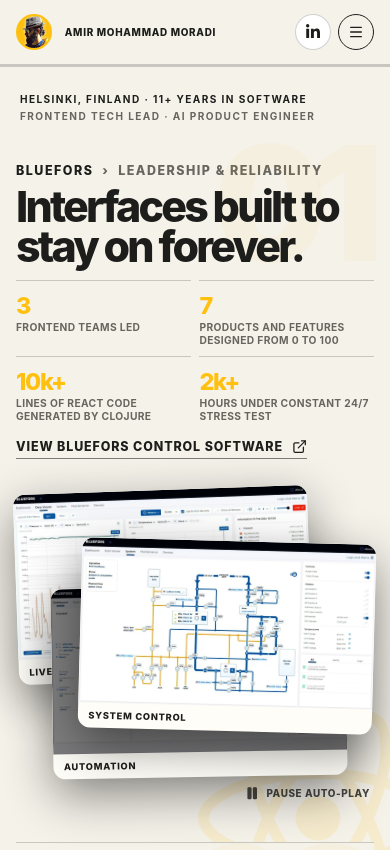
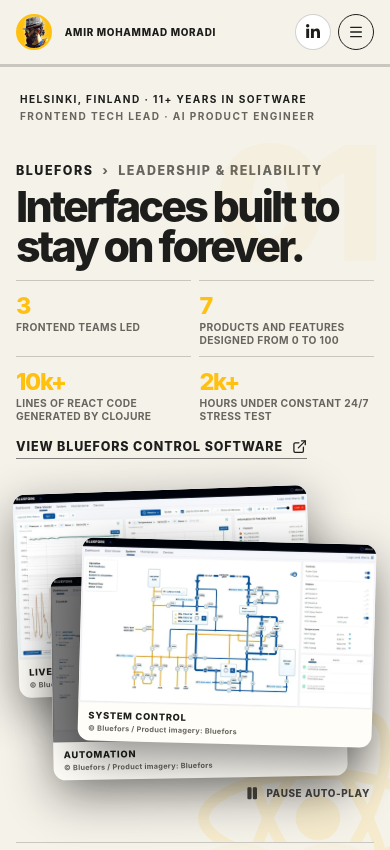
Before and after one commit to ammoradi/ammoradi.github.io, a React (Vite) app: page / in a window 390 px wide. Shown: the top 850 px of the page. Built offline with nearby package versions, Linux system fonts and the light colour scheme.

Commit message:
copyright: add products imagery copyrights

```diff
--- a/src/components/ImpactGallery/ImpactGallery.tsx
+++ b/src/components/ImpactGallery/ImpactGallery.tsx
@@ -44,11 +44,24 @@
     >
       {story.images.map((image, index) => (
         <figure
-          className={`impact-image-card${index === activeImage ? " is-active" : ""}`}
+          className={`impact-image-card${image.presentation ? ` impact-image-card--${image.presentation}` : ""}${index === activeImage ? " is-active" : ""}`}
           key={image.src}
         >
-          <img src={image.src} alt={image.alt} />
-          <figcaption>{image.caption}</figcaption>
+          <a
+            className="impact-image-link"
+            href={story.productUrl}
+            target="_blank"
+            rel="noreferrer"
+            aria-label={`Visit ${story.company}: ${image.caption}`}
+          >
+            <img src={image.src} alt={image.alt} />
+            <figcaption>
+              <span>{image.caption}</span>
+              <small>
+                © {story.company} / Product imagery: {story.company}
+              </small>
+            </figcaption>
+          </a>
         </figure>
       ))}
       <button
--- a/src/components/ImpactSection/impact-section.css
+++ b/src/components/ImpactSection/impact-section.css
@@ -305,13 +305,37 @@
   object-fit: cover;
 }
 
+.impact-image-link {
+  display: block;
+  color: inherit;
+  text-decoration: none;
+}
+
+.impact-image-link:focus-visible {
+  outline: 3px solid var(--accent);
+  outline-offset: -3px;
+}
+
 .impact-image-card figcaption {
+  display: flex;
+  align-items: center;
+  justify-content: space-between;
+  gap: 0.75rem;
   padding: 0.45rem 0.65rem;
   color: var(--ink);
   font-size: 0.58rem;
   font-weight: 850;
   letter-spacing: 0.08em;
   text-transform: uppercase;
+}
+
+.impact-image-card figcaption small {
+  color: var(--muted);
+  font-size: 0.46rem;
+  font-weight: 650;
+  letter-spacing: 0.035em;
+  text-align: right;
+  text-transform: none;
 }
 
 .impact-gallery-square .impact-image-card {
@@ -335,54 +359,42 @@
   min-height: clamp(22rem, 53svh, 31rem);
 }
 
-.impact-gallery-bookapo .impact-image-card:nth-child(1) {
-  z-index: 1;
-  top: 20%;
-  left: 0;
-  width: 100%;
-  background: #334ad6;
-  transform: rotate(-1deg);
-}
-
-.impact-gallery-bookapo .impact-image-card:nth-child(1) img {
-  aspect-ratio: 4.28 / 1;
-  object-fit: cover;
-}
-
-.impact-gallery-bookapo .impact-image-card:nth-child(2) {
+.impact-gallery-bookapo .impact-image-card--portrait {
   --bookapo-phone-padding-x: clamp(0.8rem, 1.5vw, 1.35rem);
   z-index: 2;
   top: 0;
   right: 4%;
   bottom: auto;
-  width: min(65%, 24rem);
+  left: auto;
+  width: min(58%, 21rem);
   padding: 0.8rem var(--bookapo-phone-padding-x) 0;
   background: rgba(255, 253, 247, 0.9);
   box-shadow: 0 1rem 3rem rgba(0, 0, 0, 0.28);
   transform: rotate(1.5deg);
 }
 
-.impact-gallery-bookapo .impact-image-card:nth-child(2) img {
+.impact-gallery-bookapo .impact-image-card--portrait img {
   width: 100%;
-  height: clamp(20rem, 52svh, 30rem);
+  height: clamp(18rem, 48svh, 26rem);
   aspect-ratio: auto;
   object-fit: contain;
 }
 
-.impact-gallery-bookapo .impact-image-card:nth-child(2) figcaption {
-  display: block;
+.impact-gallery-bookapo .impact-image-card--portrait figcaption {
   margin: 0.45rem calc(-1 * var(--bookapo-phone-padding-x)) 0;
 }
 
-.impact-gallery-bookapo .impact-image-card:nth-child(3) {
+.impact-gallery-bookapo .impact-image-card--landscape {
   z-index: 1;
+  top: auto;
   right: 0;
   bottom: 4%;
+  left: auto;
   width: 88%;
   transform: rotate(1deg);
 }
 
-.impact-gallery-bookapo .impact-image-card:nth-child(3) img {
+.impact-gallery-bookapo .impact-image-card--landscape img {
   aspect-ratio: 2.37 / 1;
   object-fit: cover;
 }
--- a/src/styles/responsive.css
+++ b/src/styles/responsive.css
@@ -277,29 +277,37 @@
   .impact-gallery-bookapo .impact-image-card:nth-child(n) {
     max-width: none;
   }
-  .impact-gallery-bookapo .impact-image-card:nth-child(1) img {
-    aspect-ratio: 4.28 / 1;
-    object-fit: cover;
+  .impact-gallery-bookapo .impact-image-card--portrait img {
+    height: 17rem;
+    aspect-ratio: auto;
+    object-fit: contain;
   }
-  .impact-gallery-bookapo .impact-image-card:nth-child(2) {
+  .impact-gallery-bookapo .impact-image-card--portrait {
     --bookapo-phone-padding-x: 0.75rem;
     width: 68%;
     max-width: 22rem;
     padding-top: 0.75rem;
     background: rgba(255, 253, 247, 0.9);
   }
-  .impact-gallery-bookapo .impact-image-card:nth-child(2) img {
-    height: 17rem;
-    aspect-ratio: auto;
-    object-fit: contain;
-  }
-  .impact-gallery-bookapo .impact-image-card:nth-child(3) {
+  .impact-gallery-bookapo .impact-image-card--landscape {
+    top: auto;
+    right: 0;
+    bottom: 4%;
+    left: auto;
     width: 88%;
     max-width: none;
   }
-  .impact-gallery-bookapo .impact-image-card:nth-child(3) img {
+  .impact-gallery-bookapo .impact-image-card--landscape img {
     width: 100%;
     aspect-ratio: 2.37 / 1;
+  }
+  .impact-image-card figcaption {
+    align-items: flex-start;
+    flex-direction: column;
+    gap: 0.2rem;
+  }
+  .impact-image-card figcaption small {
+    text-align: left;
   }
   .gallery-playback {
     right: 0.25rem;
--- a/src/utils/impact-stories.ts
+++ b/src/utils/impact-stories.ts
@@ -79,19 +79,16 @@
     galleryFormat: "bookapo",
     images: [
       {
-        src: "/bookapo-audio-library.png",
-        alt: "Bookapo mobile audiobook library",
-        caption: "Audio library",
-      },
-      {
         src: "/bookapo-mobile-app.png",
         alt: "Bookapo mobile app on two phones",
         caption: "Mobile experience",
+        presentation: "portrait",
       },
       {
         src: "/bookapo-web-home.png",
         alt: "Bookapo Persian-language website home page",
         caption: "Web experience",
+        presentation: "landscape",
       },
     ],
   },
```
Also changed, not shown: src/utils/portfolio-types.ts (+6 -1 lines), 1 other file (tests, documents, lock files or other folders).
